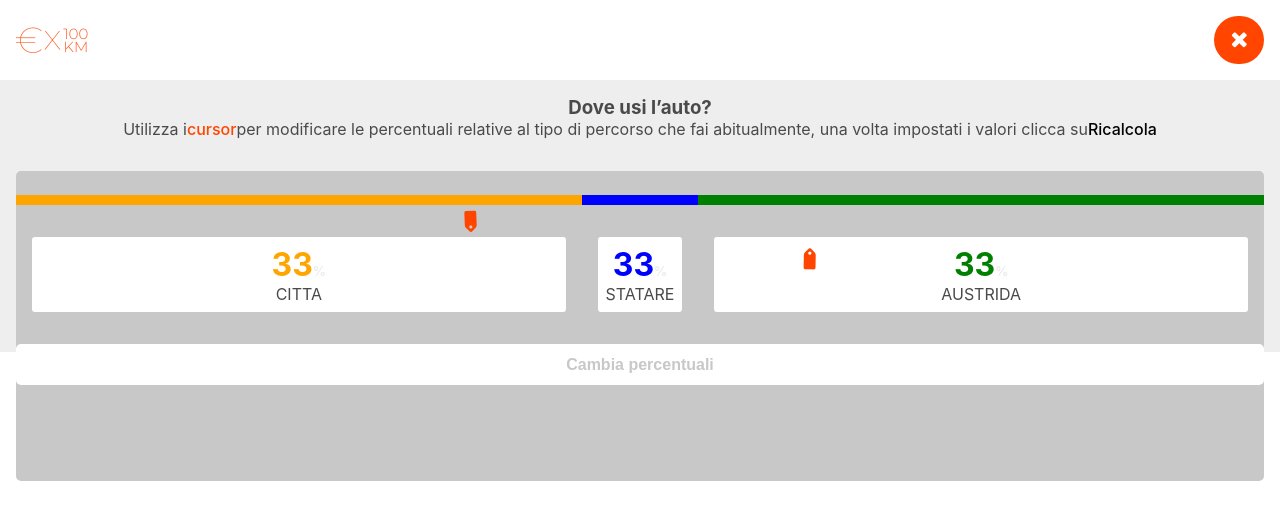
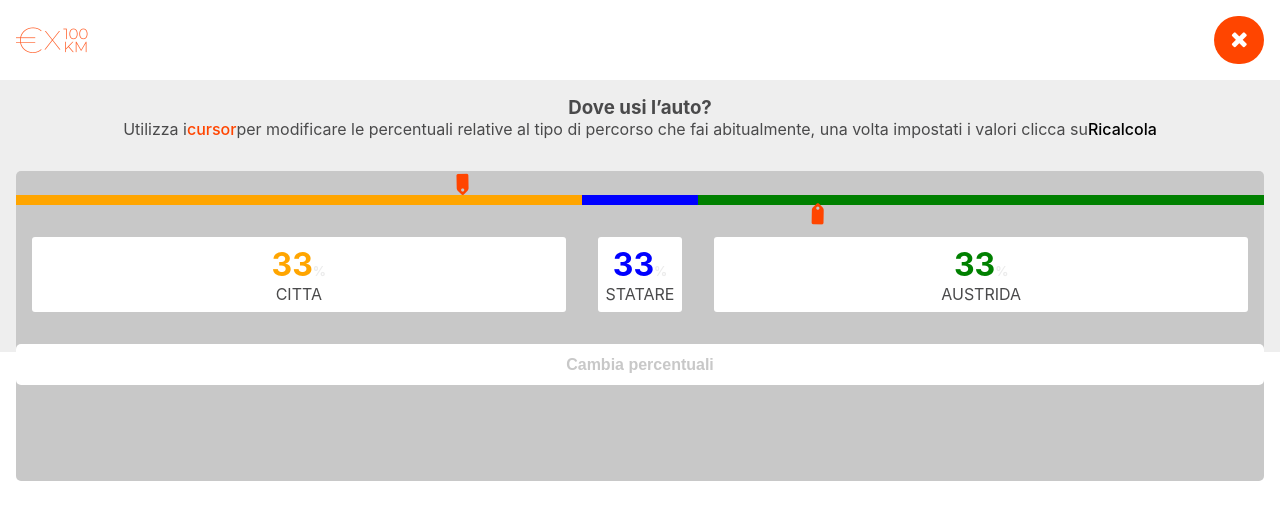
Before and after one commit to mansurissa/premium-challenge, a React (Create React App) app in the folder premium-challenge/: page / in a window 1280 px wide. Both pictures are taken after a click on the button "Cambia percentuali". Shown: the top 531 px of the page. Built offline with nearby package versions, Linux system fonts and the light colour scheme.

Commit message:
Modal before and after icon

```diff
--- a/premium-challenge/src/index.css
+++ b/premium-challenge/src/index.css
@@ -61,22 +61,26 @@ a {
   padding: 0 1rem;
   color: #cfcfcf;
 }
+.modalCardsContainer {
+  position: relative;
+}
 .icons::before {
   font-family: FontAwesome;
   content: '\f02b';
   color: orangered;
-  top: 26%;
-  left: 36%;
   position: absolute;
-  transform: rotate(223deg);
+  left: 35%;
+  top: 0;
+  transform: rotate(224deg);
   font-size: 1.4rem;
 }
+
 .icons::after {
   font-family: FontAwesome;
   content: '\f02b';
   color: orangered;
-  bottom: 66%;
-  right: 36%;
+  top: 11%;
+  right: 35%;
   font-size: 1.4rem;
   position: absolute;
   transform: rotate(46deg);
@@ -210,6 +214,7 @@ select {
   color: rgb(74, 74, 75);
   text-align: center;
   padding: 1rem;
+  position: relative;
   height: 17rem;
 }
 .whiteCardsContainer {
--- a/premium-challenge/src/pages/LandingPage.js
+++ b/premium-challenge/src/pages/LandingPage.js
@@ -30,7 +30,7 @@ const LandingPage = () => {
             abitualmente, una volta impostati i valori clicca su
             <span style={{ color: 'black', fontWeight: '500' }}>Ricalcola</span>
           </p>
-          <div className='whiteCardsContainer'>
+          <div className='whiteCardsContainer modalCardsContainer'>
             <div className='flex '>
               <ModalPercentageCard
                 percentage='33'
```
